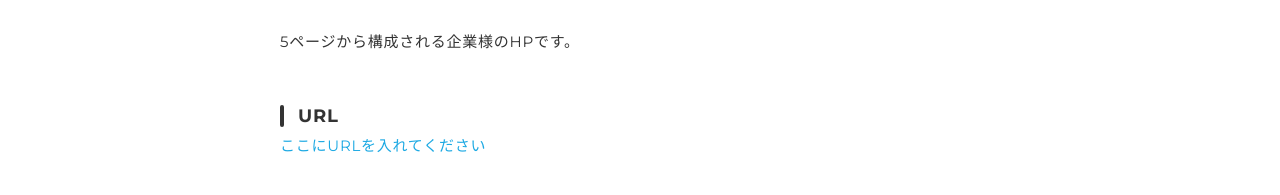
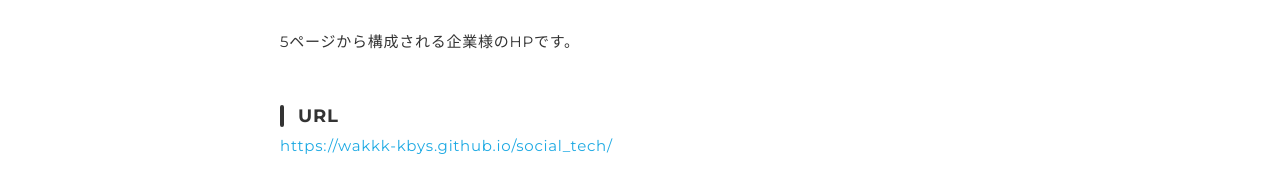
Before and after one commit to Wakkk-kbys/portfolio, a plain HTML site: page works-1.html in a window 1280 px wide. Shown: the part 757-952 px from the top of the page. Drawn offline with nearby package versions, Linux system fonts and the light colour scheme.

Commit message:
works-1.html修正

```diff
--- a/works-1.html
+++ b/works-1.html
@@ -45,7 +45,7 @@
               5ページから構成される企業様のHPです。
             </p>
             <h3>URL</h3>
-            <p><a href="" target="_blank" rel="noopener">ここにURLを入れてください</a></p>
+            <p><a href="https://wakkk-kbys.github.io/social_tech/" target="_blank" rel="noopener">https://wakkk-kbys.github.io/social_tech/</a></p>
             <h3>担当</h3>
             <p>コーディング：小林稚子</p>
             <h3>サイトの目的</h3>
```
